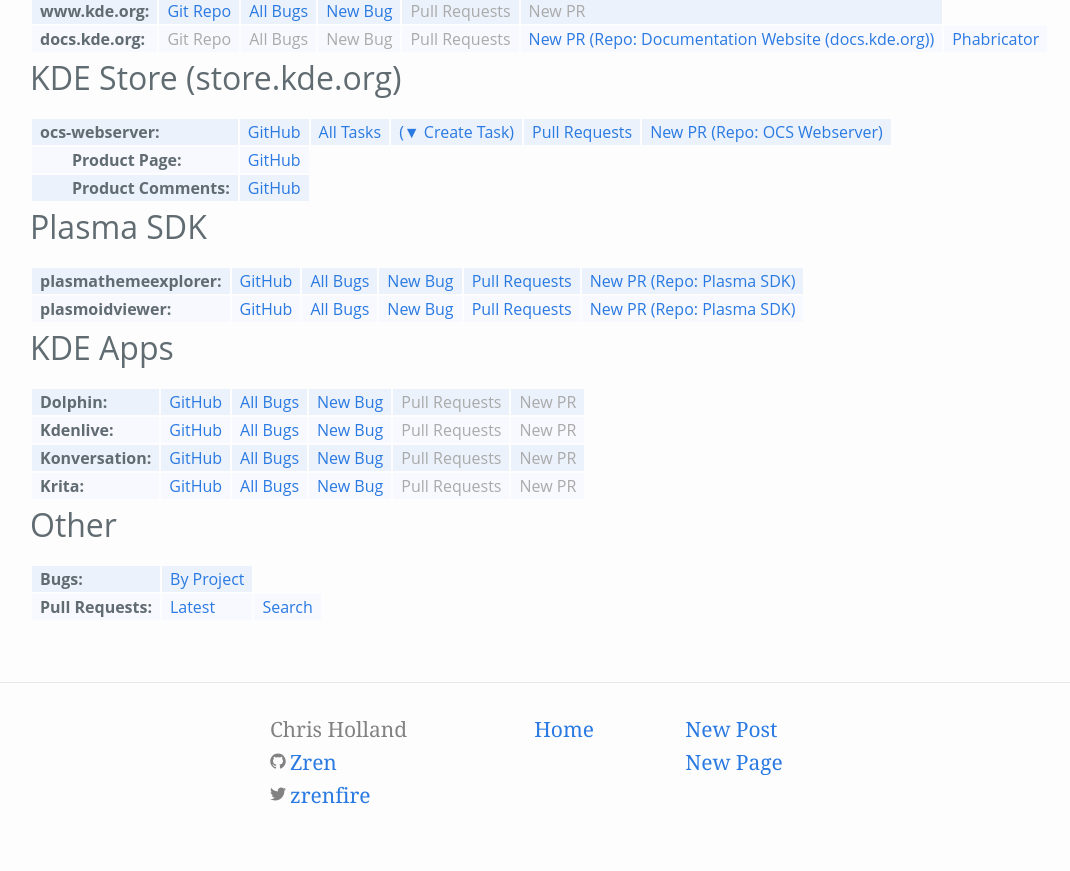
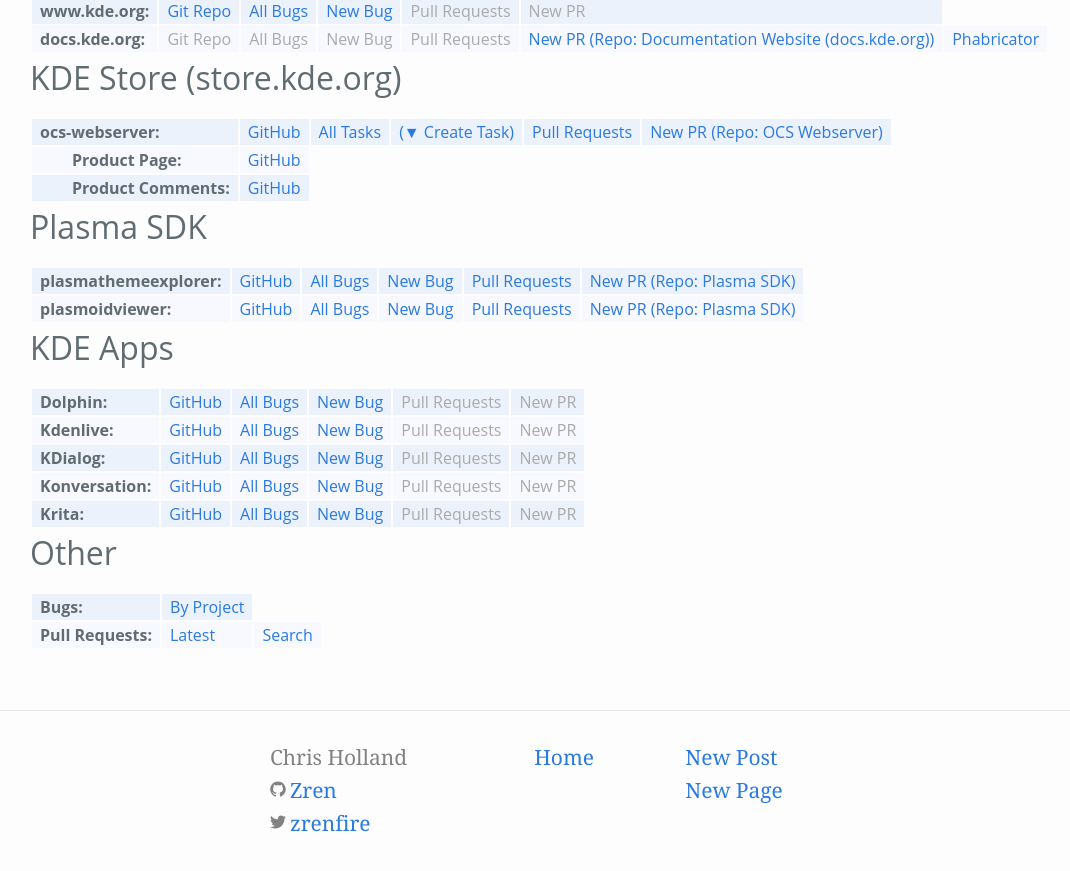
Before and after one commit to Zren/zren.github.io, a Jekyll site: the page built from kde_repos.md, in a window 1280 px wide and 900 px high, scrolled down 1337 px. Shown: the top 871 px of the window, without its empty margins (0-1070 px from the left). Built offline with Jekyll 4.4.1, drawn with Linux system fonts in a browser that asks for light colours.

Commit message:
add kdialog

```diff
--- a/kde_repos.md
+++ b/kde_repos.md
@@ -382,6 +382,14 @@
 		<td><a>New PR</a></td>
 	</tr>
 	<tr>
+		<td>KDialog</td>
+		<td><a href="https://github.com/KDE/kdialog">GitHub</a></td>
+		<td><a href="{{kdeBugList}}product=kdialog&list_id=1481711">All Bugs</a></td>
+		<td><a href="{{kdeNewBug}}product=kdialog">New Bug</a></td>
+		<td><a>Pull Requests</a></td>
+		<td><a>New PR</a></td>
+	</tr>
+	<tr>
 		<td>Konversation</td>
 		<td><a href="https://github.com/KDE/konversation">GitHub</a></td>
 		<td><a href="{{kdeBugList}}product=konversation&list_id=1475432">All Bugs</a></td>
```
